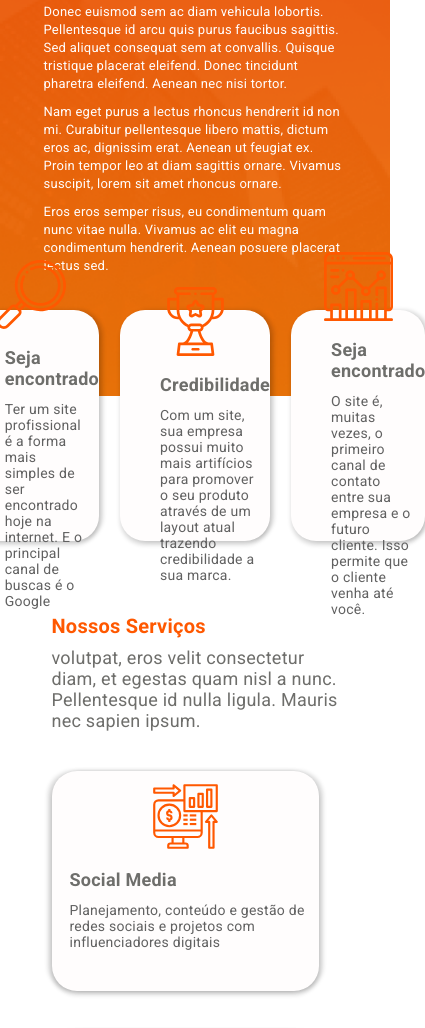
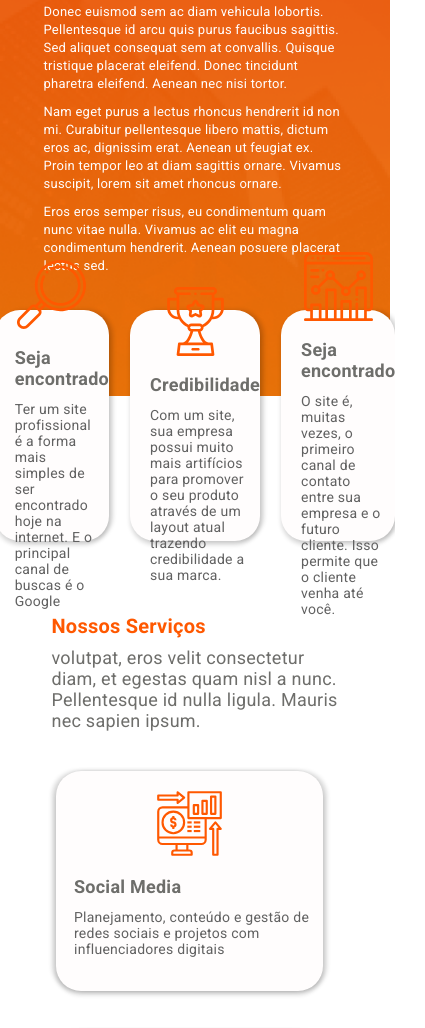
Before and after one commit to luizcdribeiro/publik, a website built with webpack: page index.html in a window 390 px wide. Shown: the part 330-1358 px from the top of the page, 425 px wide, since content can reach past the window. Built offline with nearby package versions, Linux system fonts and the light colour scheme.

Commit message:
ajustes mobile

```diff
--- a/assets/css/scss/components/_carrossel.scss
+++ b/assets/css/scss/components/_carrossel.scss
@@ -166,7 +166,7 @@
       @media screen and (max-width: 599px) {
         font-size: 18px;
         line-height: 21px;
-        margin-left: 40px;
+        margin-left: 20px;
       }
 
     }
@@ -181,7 +181,7 @@
         font-size: 14px;
         line-height: 16px;
         height: 100%;
-        margin-left: 40px;
+        margin-left: 20px;
         margin-right: 10px;
       }
     }
--- a/assets/css/scss/components/_depoimento.scss
+++ b/assets/css/scss/components/_depoimento.scss
@@ -91,7 +91,7 @@
         @media screen and ($max-sm) {
           font-size: 14px;
           line-height: 16px;
-          margin-bottom: 16px;
+          margin-bottom: 10px;
           margin-left: 21px;
           margin-right: 0;
           padding: 0;
--- a/assets/css/scss/components/_servicos.scss
+++ b/assets/css/scss/components/_servicos.scss
@@ -70,7 +70,7 @@
         height: 220px !important;
         margin-bottom: 20px;
         margin-top: 20px;
-        margin-right: 20px;
+        margin-right: 11px;
         margin-left: 0;
 
          &:first-child {
@@ -96,12 +96,13 @@
         }
 
         @media screen and (max-width: 599px) {
-          margin-top: 11px;
+          margin-top: 18px;
         }
       }
       @media screen and (max-width: 599px) {
         h3 {
           margin-left: 18px;
+          margin-right: 10px;
         }
         p {
           margin-left: 18px;
```
Also changed, not shown: assets/css/style.css.
